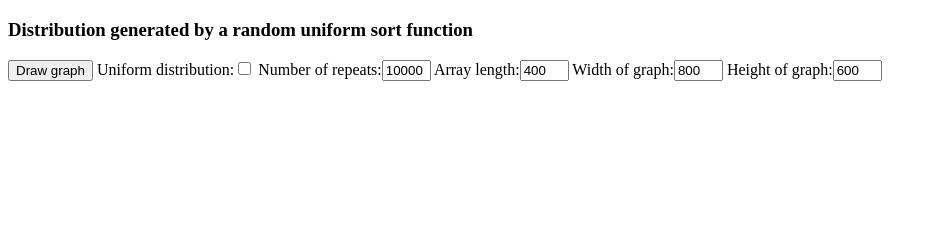
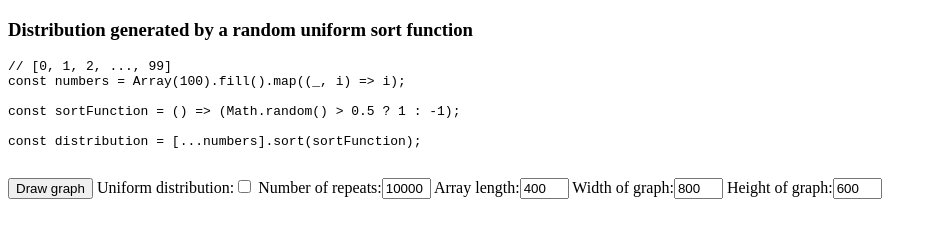
Before and after one commit to uid11/distribution-of-random-uniform-sort-function, a website: page docs/index.html in a window 1280 px wide. Shown: the whole page, without its empty margins (0-937 px from the left). Drawn offline with Linux system fonts and the light colour scheme.

Commit message:
fix: padding for main elements
docs: add link to GitHub Page of project

```diff
--- a/docs/index.html
+++ b/docs/index.html
@@ -9,7 +9,7 @@
     />
     <meta
       http-equiv="Content-Security-Policy"
-      content="default-src 'self'; img-src 'self' data:; script-src 'sha256-9Lw7WzElZ8yWr4BxaNIlmsmPhzpLogCuBhJCiyxtctk='; style-src 'sha256-jhSjsCtTDr/qLc6Q/R0TTipVqbxgiNclhifkXpwSqSY='; worker-src https://uid11.github.io/;"
+      content="default-src 'self'; img-src 'self' data:; script-src 'sha256-9Lw7WzElZ8yWr4BxaNIlmsmPhzpLogCuBhJCiyxtctk='; style-src 'sha256-D47Oe4CvOtIrKjWNHNWKWHUMeZkQ1s36On34Sshr6b4='; worker-src https://uid11.github.io/;"
     />
     <meta name="theme-color" content="#3367D6" />
     <title>Distribution generated by a random uniform sort function</title>
@@ -30,6 +30,10 @@
         display: flex;
       }
 
+      h3 {
+        margin: 12px 0;
+      }
+
       input {
         margin: 0 4px;
       }
@@ -37,6 +41,11 @@
       label {
         padding: 1px 0 1px 5px;
       }
+
+      pre {
+        margin: 0;
+      }
+
       .point {
         background-color: black;
         border: 1px solid yellow;
@@ -139,6 +148,14 @@
   </head>
   <body>
     <h3>Distribution generated by a random uniform sort function</h3>
+    <pre>
+// [0, 1, 2, ..., 99]
+const numbers = Array(100).fill().map((_, i) => i);
+
+const sortFunction = () => (Math.random() > 0.5 ? 1 : -1);
+
+const distribution = [...numbers].sort(sortFunction);
+    </pre>
     <form action="#">
       <button id="drawGraph" type="submit">Draw graph</button>
       <label for="uniformDistribution">Uniform distribution:</label
--- a/package.json
+++ b/package.json
@@ -8,7 +8,7 @@
     "prettier": ">=2.8",
     "typescript": ">=5.0"
   },
-  "homepage": "https://github.com/uid11/distribution-of-random-uniform-sort-function#readme",
+  "homepage": "https://uid11.github.io/distribution-of-random-uniform-sort-function/",
   "keywords": [
     "distribution",
     "random",
```
Also changed, not shown: README.md.
